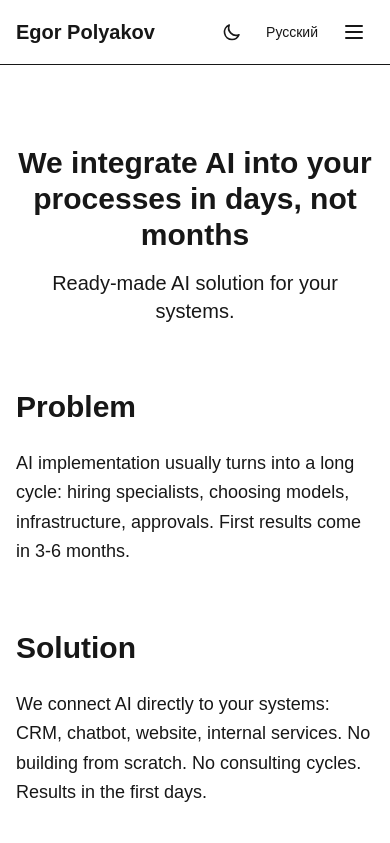
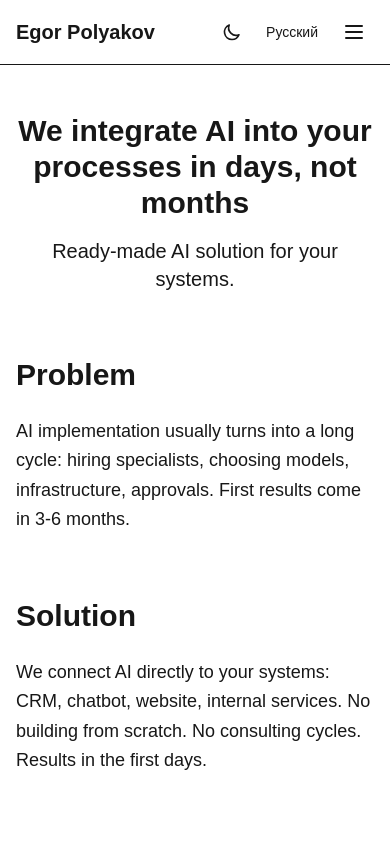
Before and after one commit to pol9kov/personal-website, a Next.js app: page /en/ai-integration in a window 390 px wide. Shown: the top 843 px of the page. Built offline with nearby package versions, Linux system fonts and the light colour scheme.

Commit message:
style: adjust AI Integration top padding on mobile
🤖 Generated with [Claude Code](https://claude.com/claude-code)

Co-Authored-By: Claude Opus 4.5 <noreply@anthropic.com>

```diff
--- a/app/[locale]/ai-integration/page.tsx
+++ b/app/[locale]/ai-integration/page.tsx
@@ -21,7 +21,7 @@ export default async function AIIntegrationPage({ params }: AIIntegrationPagePro
   const steps = t.raw("steps") as string[];
 
   return (
-    <main className="min-h-screen bg-gradient-to-b from-white to-gray-50 py-20 dark:from-gray-900 dark:to-gray-950">
+    <main className="min-h-screen bg-gradient-to-b from-white to-gray-50 pt-12 pb-20 sm:py-20 dark:from-gray-900 dark:to-gray-950">
       <div className="container mx-auto px-4">
         <div className="mx-auto max-w-4xl">
           {/* Hero */}
```
